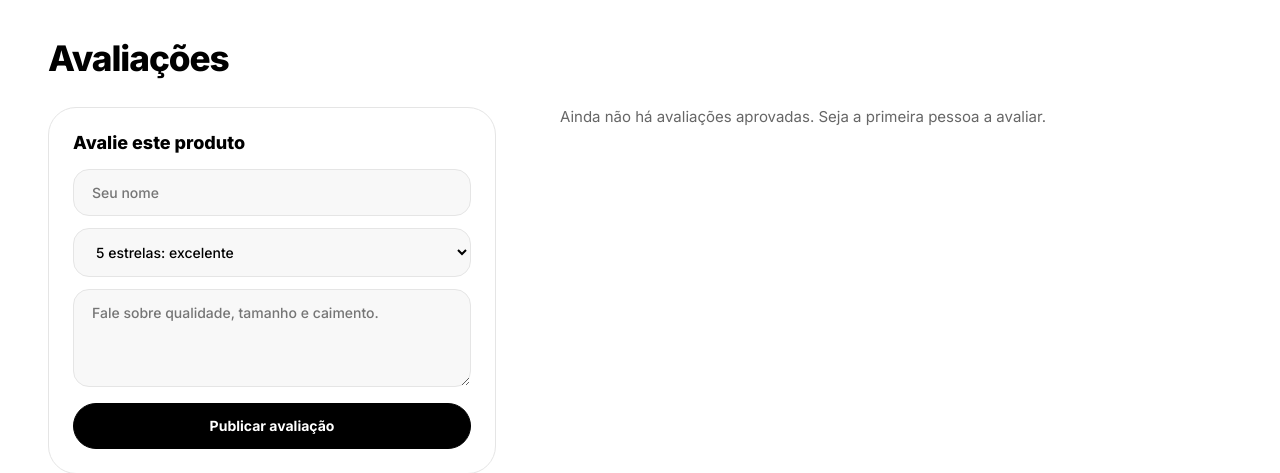
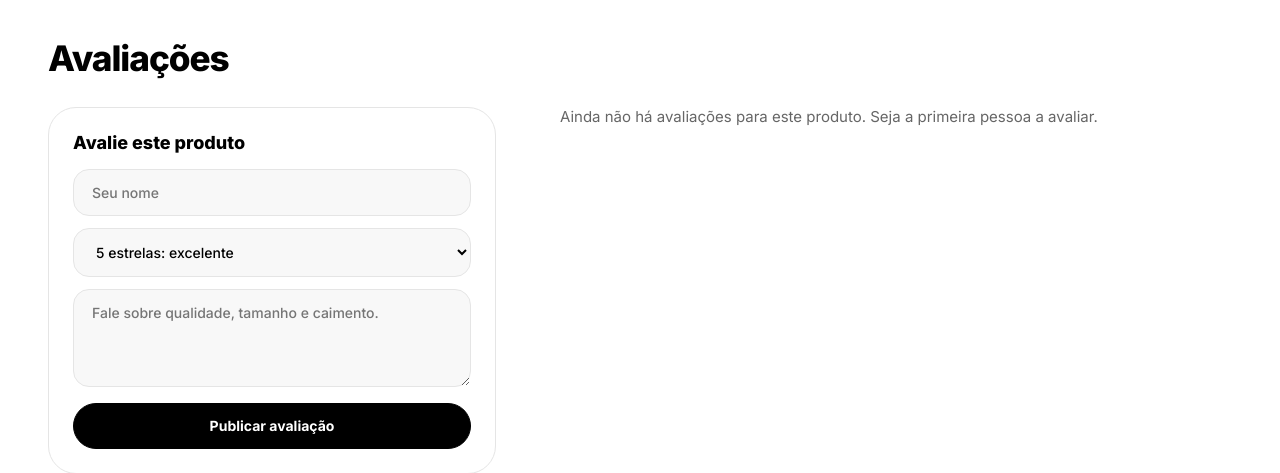
Before and after one commit to piirezrosa/alto_jordao, a PHP site: page /alto_jordao/produto.php?id=1 in a window 1280 px wide. Shown: the part 934-1407 px from the top of the page. Run offline with PHP 8.4, Linux system fonts and the light colour scheme; tables that the repository leaves empty or names only in its code hold one stand-in row (values such as "Sample post"); grey boxes marked "Sample" are stand-in pictures; data that the repository does not hold is empty.

Commit message:
Atualiza mensagem de avaliações para maior clareza sobre a ausência de avaliações para o produto

```diff
--- a/code/produto.php
+++ b/code/produto.php
@@ -259,7 +259,7 @@ function aj_estrelas($n) { $n = (int)round($n); return str_repeat('★', $n) . '
 
             <div id="reviewsList">
                 <?php if (empty($avaliacoes)): ?>
-                    <p class="aj-noreview" id="noReviewsMessage">Ainda não há avaliações aprovadas. Seja a primeira pessoa a avaliar.</p>
+                    <p class="aj-noreview" id="noReviewsMessage">Ainda não há avaliações para este produto. Seja a primeira pessoa a avaliar.</p>
                 <?php endif; ?>
                 <?php foreach ($avaliacoes as $av): ?>
                 <div class="aj-review">
```
